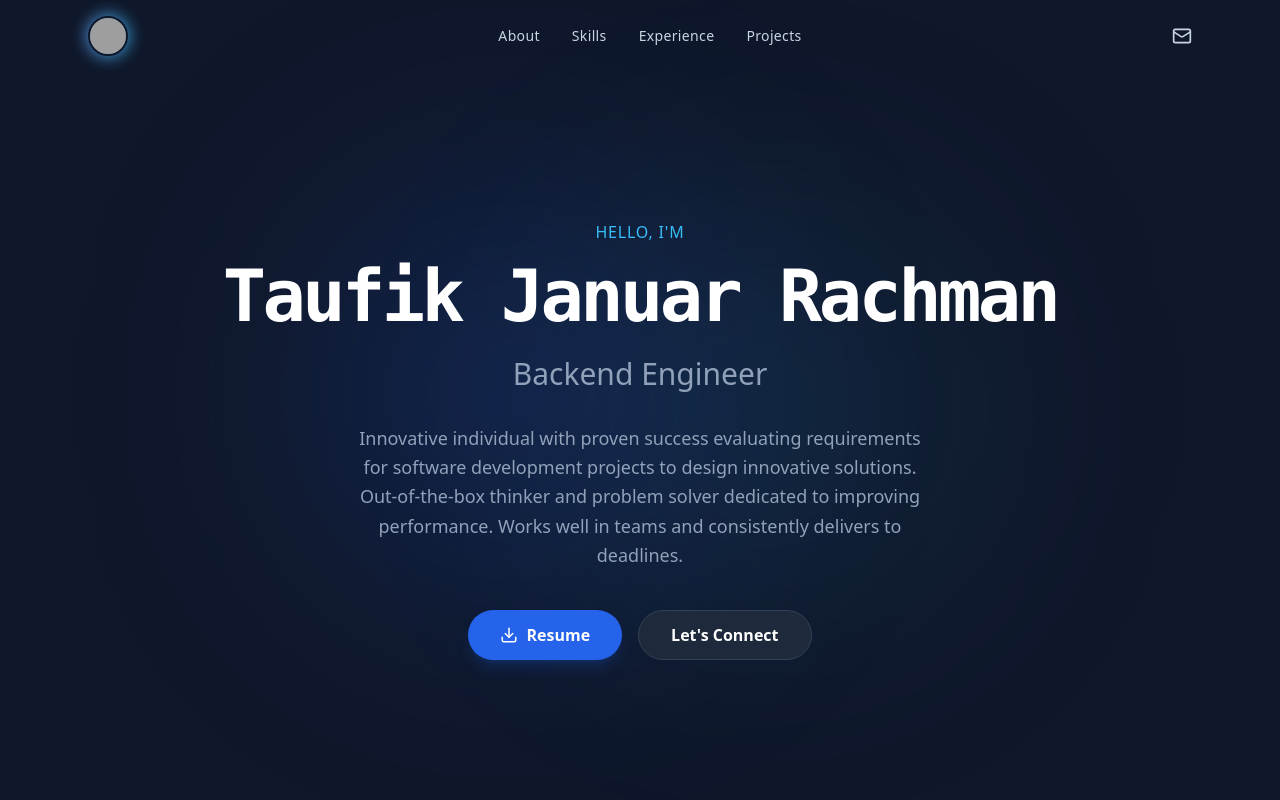
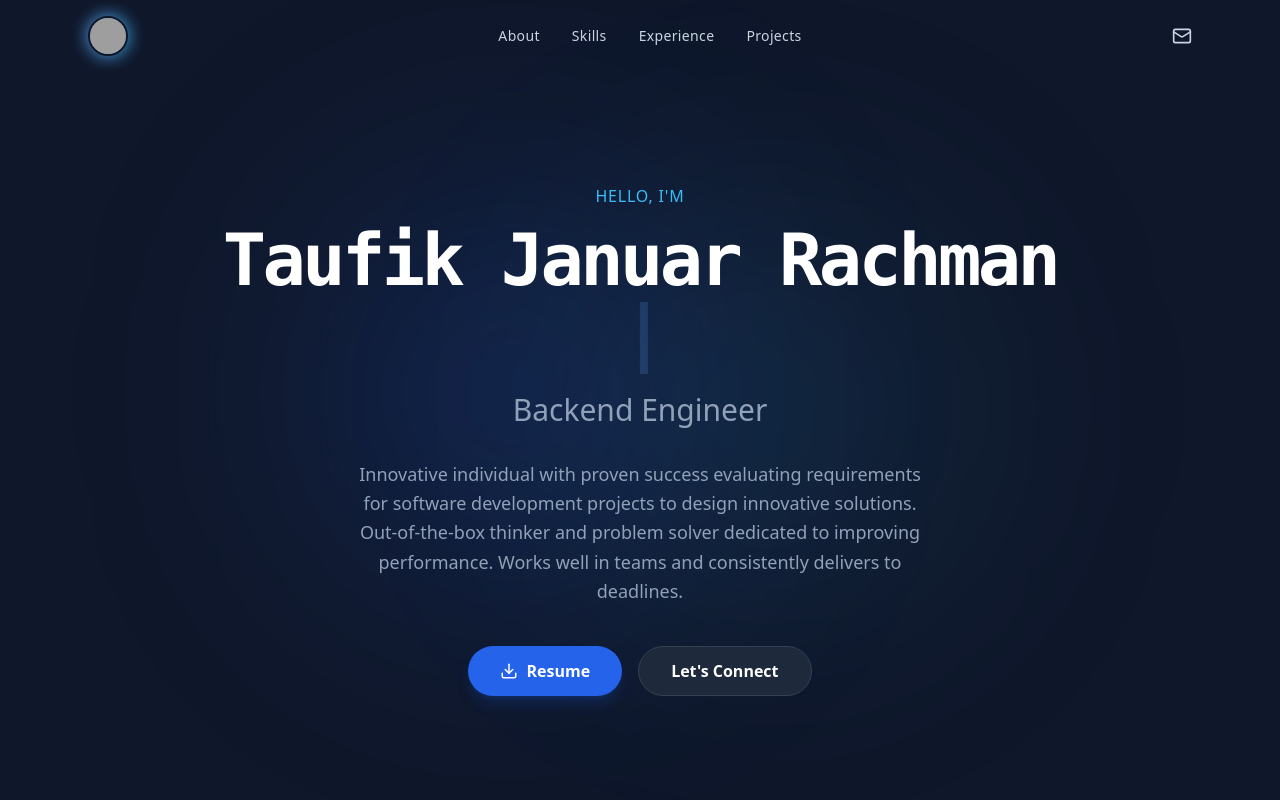
Before and after one commit to PickHD/pickfolio, a React (Vite) app: page / in a window 1280 px wide. Shown: the top 800 px of the page. Built offline with nearby package versions, Linux system fonts and the light colour scheme; grey boxes are pictures that could not be loaded.

Commit message:
chore: update animation tick beside hero section fullname,  adjust viewport animation each section

```diff
--- a/src/App.jsx
+++ b/src/App.jsx
@@ -157,7 +157,11 @@ const Navbar = () => {
 
   return (
     <nav
-      className={`fixed top-0 z-50 w-full transition-all duration-300 ${scrolled ? 'bg-dark-900/80 border-b border-white/5 shadow-lg backdrop-blur-md' : 'bg-transparent'}`}
+      className={`fixed top-0 z-50 w-full transition-all duration-300 ${
+        scrolled
+          ? 'bg-dark-900/80 border-dark-700 border-b shadow-lg backdrop-blur-md'
+          : 'bg-transparent'
+      }`}
     >
       <div className="mx-auto flex max-w-6xl items-center justify-between px-6 py-4">
         <div className="flex cursor-pointer items-center gap-3">
@@ -201,7 +205,7 @@ const Hero = () => {
   return (
     <section
       id="about"
-      className="relative flex min-h-screen items-center justify-center overflow-hidden pt-20"
+      className="relative flex min-h-screen items-center justify-center overflow-hidden pt-20 outline-none"
     >
       {/* Background Glow Effect */}
       <div className="bg-primary-600/20 absolute top-1/4 left-1/4 h-96 w-96 rounded-full blur-[128px]" />
@@ -210,12 +214,23 @@ const Hero = () => {
       <div className="z-10 mx-auto max-w-4xl px-6 text-center">
         <motion.div
           initial={{ opacity: 0, y: 20 }}
-          animate={{ opacity: 1, y: 0 }}
+          whileInView={{ opacity: 1, y: 0 }}
           transition={{ duration: 0.5 }}
         >
           <span className="text-accent mb-4 block font-medium tracking-wider">HELLO, I'M</span>
           <h1 className="mb-6 font-mono text-5xl font-bold tracking-tighter text-white md:text-7xl">
             Taufik Januar Rachman
+            <motion.span
+              animate={{ opacity: [1, 0] }}
+              transition={{
+                duration: 0.5,
+                repeat: Infinity,
+                repeatType: 'reverse',
+              }}
+              className="text-primary-400 ml-1 inline-block"
+            >
+              |
+            </motion.span>
           </h1>
           <h2 className="mb-8 text-2xl font-light text-slate-400 md:text-3xl">Backend Engineer</h2>
           <p className="mx-auto mb-10 max-w-xl text-lg leading-relaxed text-slate-400">
@@ -273,7 +288,7 @@ const Skills = () => {
               key={index}
               initial={{ opacity: 0, y: 20 }}
               whileInView={{ opacity: 1, y: 0 }}
-              viewport={{ once: true }}
+              viewport={{ once: false, amount: 0.1 }}
               transition={{ delay: index * 0.1 }}
               whileHover={{ y: -5 }}
               className="bg-dark-800 border-dark-700 hover:border-primary-500/50 hover:shadow-primary-500/10 group flex flex-col items-center justify-center gap-4 rounded-xl border p-6 transition-all hover:shadow-lg"
@@ -300,9 +315,9 @@ const Experience = () => {
           {EXPERIENCE.map((exp, index) => (
             <motion.div
               key={index}
-              initial={{ opacity: 0, x: -20 }}
+              initial={{ opacity: 0, x: -50 }}
               whileInView={{ opacity: 1, x: 0 }}
-              viewport={{ once: true }}
+              viewport={{ once: false, amount: 0.3 }}
               className="relative pl-8 md:pl-0"
             >
               <div className="bg-primary-600 ring-dark-900 absolute top-2 left-[-9px] hidden h-4 w-4 rounded-full ring-4 md:block" />
@@ -345,7 +360,7 @@ const Projects = () => {
               initial={{ opacity: 0, scale: 0.9 }}
               whileInView={{ opacity: 1, scale: 1 }}
               whileHover={{ y: -10 }}
-              viewport={{ once: true }}
+              viewport={{ once: false, amount: 0.2 }}
               className="bg-dark-800 border-dark-700 hover:border-primary-500/30 flex flex-col overflow-hidden rounded-2xl border transition-all"
             >
               <div className="flex-1 p-8">
```
